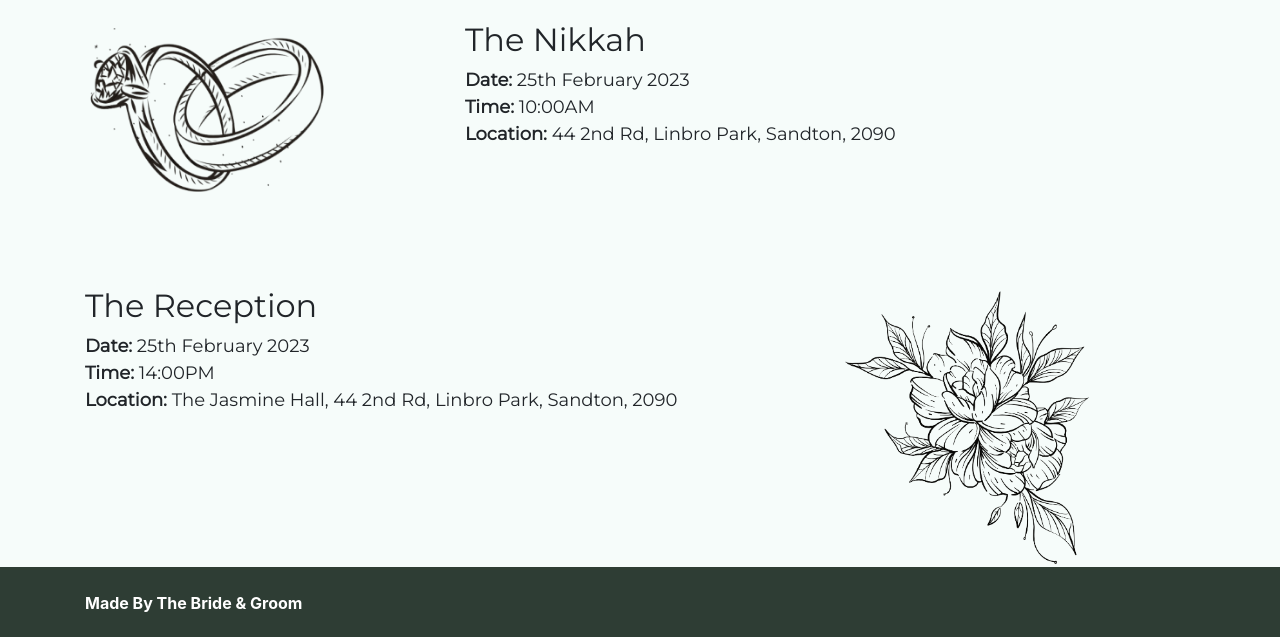
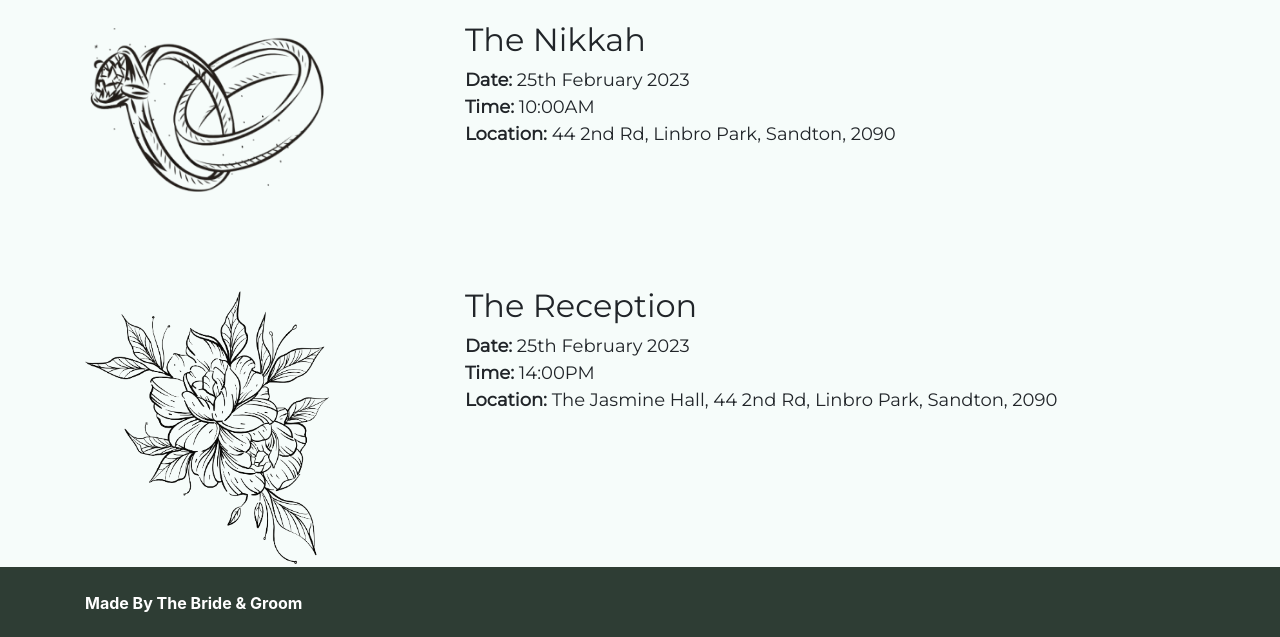
Before and after one commit to IsmailStarke/wedding-website, a plain HTML site: page index.html in a window 1280 px wide. Shown: the part 753-1390 px from the top of the page. Drawn offline with nearby package versions, Linux system fonts and the light colour scheme; a web font is replaced by a local one.

Commit message:
images order fixed

```diff
--- a/index.html
+++ b/index.html
@@ -155,7 +155,7 @@
             <div class="mt-3">&nbsp;</div>
 
             <div class="row mt-5">
-                <div class="col-lg-8 col-sm-12 event-details-text order-xs-last">
+                <div class="col-lg-8 col-sm-12 event-details-text order-xs-last order-sm-last">
                     <h2>The Reception</h2>
                     <p class="details">
                         <b>Date:&nbsp;</b>25th February 2023<br/>
@@ -163,7 +163,7 @@
                         <b>Location:&nbsp;</b>The Jasmine Hall, 44 2nd Rd, Linbro Park, Sandton, 2090
                     </p>
                 </div>
-                <div class="col-lg-4 col-sm-12 order-xs-first">
+                <div class="col-lg-4 col-sm-12 order-xs-first order-sm-first">
                     <img class="event-images" src="./images/flowers.png" alt="flowers.png">
                 </div>
             </div>
```
